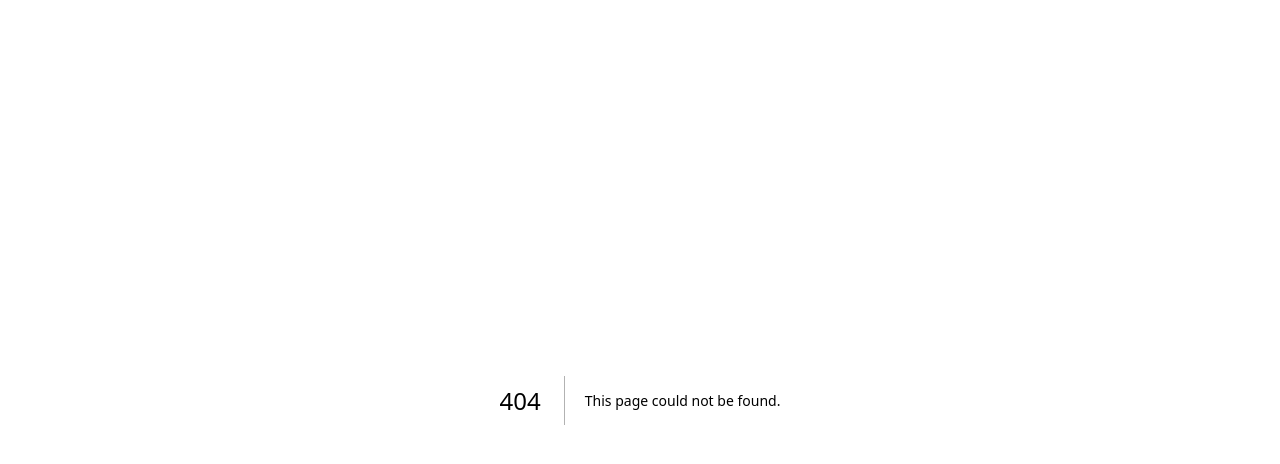
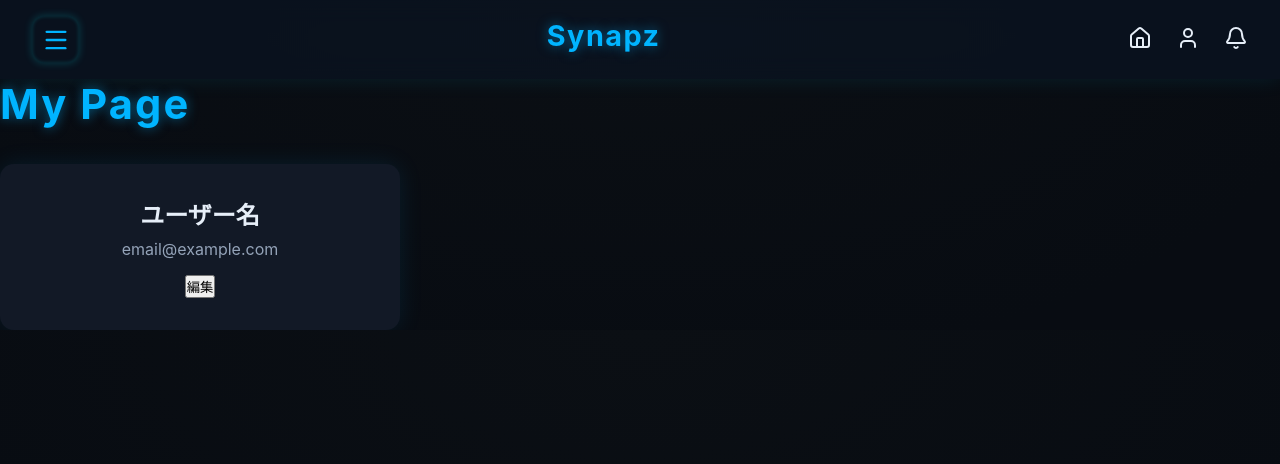
Before and after one commit to nao317/synapz, a Next.js app: page /mypage in a window 1280 px wide. Before the commit this address had no page. Shown: the top 464 px of the page. Built offline with nearby package versions, Linux system fonts and the light colour scheme.

Commit message:
マイページ（仮）

```diff
--- /dev/null
+++ b/src/app/mypage/mypage.module.css
@@ -0,0 +1,87 @@
+:root {
+    --bg: #0b0f14;
+    --surface: #121926;
+    --text: #e6eef8;
+    --accent: #00b4ff;
+    --accent-glow: rgba(0, 180, 255, 0.5);
+    --radius: 14px;
+    --transition: 0.25s ease;
+}
+
+body {
+    margin: 0;
+    padding: 0;
+    background: radial-gradient(ellipse at top, #0b0f14, #080c12 80%);
+    color: var(--text);
+    font-family: 'Inter', 'Noto Sans JP', sans-serif;
+    overflow-x: hidden;
+}
+
+.dashboard {
+    display: flex;
+    flex-direction: column;
+    height: 100vh;
+    background: radial-gradient(ellipse at top, #0b1522 0%, #050b13 100%);
+    color: #e6f7ff;
+    overflow: hidden;
+}
+
+.body {
+    display: flex;
+    flex: 1;
+    overflow: hidden;
+}
+
+.main {
+    flex: 1;
+    overflow-y: auto;
+    padding: 2rem;
+    scroll-behavior: smooth;
+}
+
+.title {
+    font-size: 2.6rem;
+    font-weight: 700;
+    margin-bottom: 2.2rem;
+    color: var(--accent);
+    text-shadow: 0 0 12px var(--accent-glow);
+    letter-spacing: 0.05em;
+}
+
+.profileCard {
+  display: flex;
+  flex-direction: column;
+  align-items: center;
+  background: #121926;
+  padding: 2rem;
+  border-radius: 14px;
+  box-shadow: 0 0 25px rgba(0, 180, 255, 0.1);
+  width: 100%;
+  max-width: 400px;
+}
+
+.username {
+  font-size: 1.5rem;
+  font-weight: 600;
+  margin-bottom: 0.5rem;
+}
+
+.email {
+  font-size: 1rem;
+  color: #94a3b8;
+  margin-bottom: 1rem;
+}
+
+.button {
+    margin-top: 0.5rem;
+    padding: 12px 16px;
+    border-radius: 10px;
+    border: none;
+    font-size: 1rem;
+    font-weight: 600;
+    cursor: pointer;
+    background: linear-gradient(90deg, #00b4ff, #0088ff);
+    color: white;
+    transition: transform var(--transition), box-shadow var(--transition);
+    box-shadow: 0 0 12px rgba(0, 180, 255, 0.25);
+}
--- /dev/null
+++ b/src/app/mypage/page.tsx
@@ -0,0 +1,27 @@
+"use client";
+
+// mypage.tsx
+import React, { useState } from 'react';
+import styles from './mypage.module.css';
+import TypewriterText from '../../lib/components/TypewriterText';
+import Header from '../../lib/components/Header';
+
+export default function MyPage() {
+ return (
+    <div className={styles.container}>
+        <Header>
+        </Header>
+
+        <TypewriterText>
+        <h1 className={styles.title}>My Page</h1>
+        </TypewriterText>
+
+         <div className={styles.profileCard}>
+         <div className={styles.username}>ユーザー名</div>
+         <div className={styles.email}>email@example.com</div>
+         <button className={styles.Button}>編集</button>
+         </div>
+
+    </div>
+  );
+}
```
